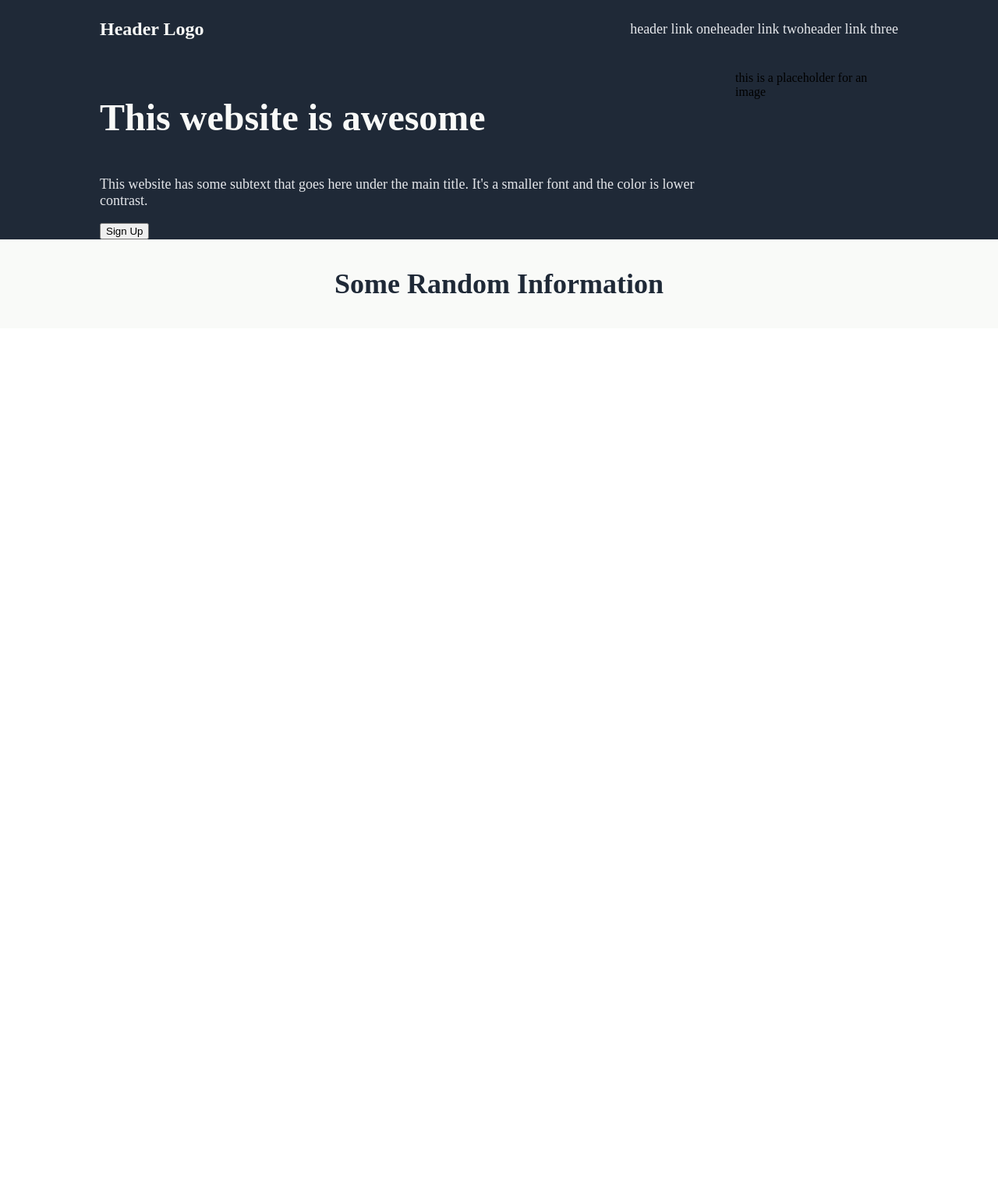
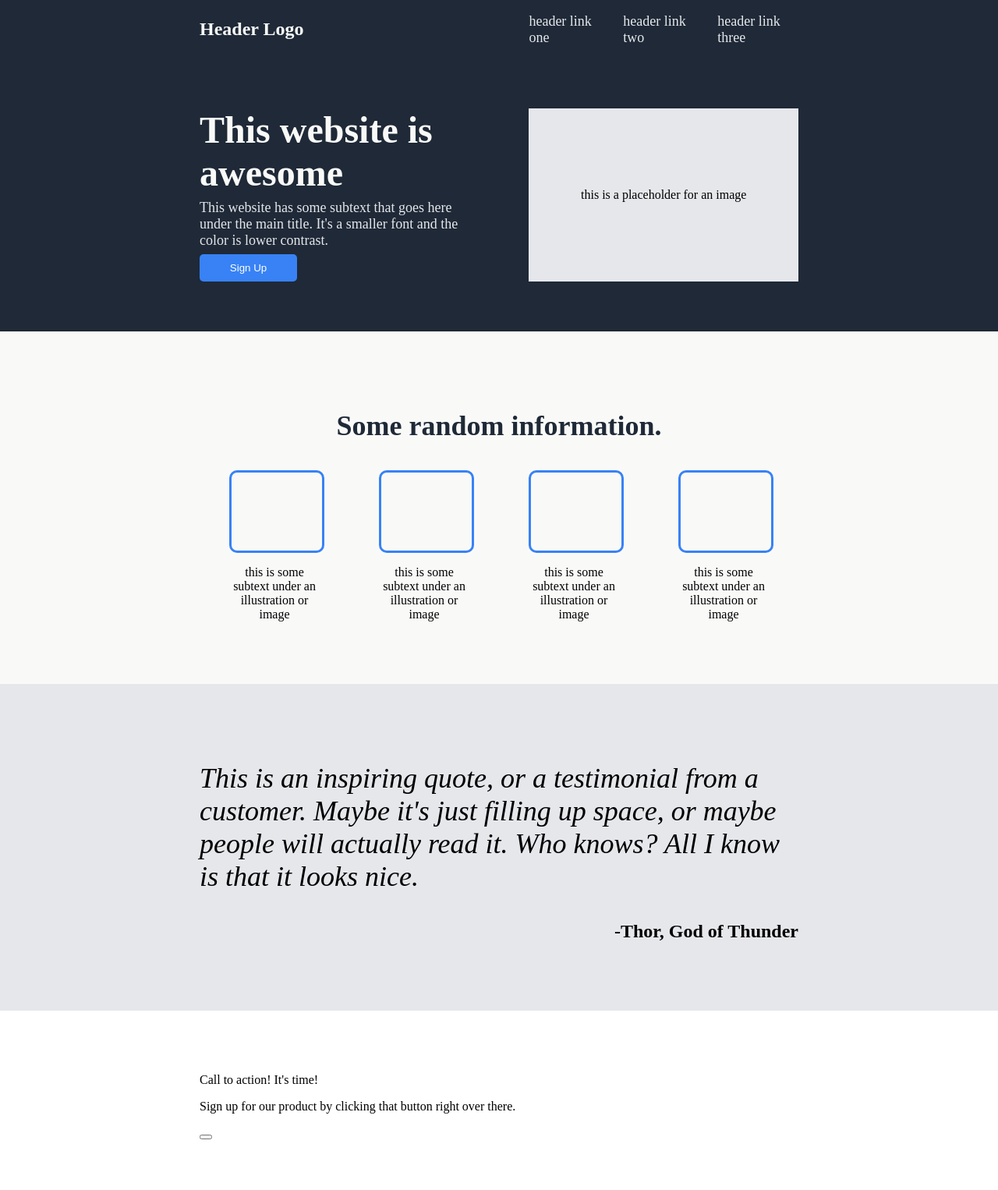
Before and after one commit to zachc92/landing-page, a plain HTML site: page index.html in a window 1280 px wide. Shown: the whole page at 78% size. Before the commit the page ends 800 px from the top, so only its background shows below. Drawn offline with Linux system fonts and the light colour scheme.

Commit message:
finished sections 2 and 3, moved some css declarations around, and started on section 4

```diff
--- a/index.html
+++ b/index.html
@@ -17,7 +17,7 @@
         </ul>
     </div>
     <div class="main-container">
-        <div class="section-one">
+        <div class=" section section-one">
             <div class="one-left">
                 <p class="hero-text">This website is awesome</p>
                 <p class="hero-subtext">This website has some subtext that goes here under the main title. It's a smaller font and the color is lower contrast.</p>
@@ -27,20 +27,39 @@
                 <p class="image-placeholder">this is a placeholder for an image</p>
             </div>
         </div>
-        <div class="section-two">
-            <p class="section-two-header">Some Random Information</p>
+        <div class="section section-two">
+            <p class="section-two-header">Some random information.</p>
             <div class="illustrations">
                 <div class="card">
                     <div class="card-img"></div>
+                    <p>this is some subtext under an illustration or image</p>
                 </div>
                 <div class="card">
                     <div class="card-img"></div>
+                    <p>this is some subtext under an illustration or image</p>
                 </div>
                 <div class="card">
                     <div class="card-img"></div>
+                    <p>this is some subtext under an illustration or image</p>
                 </div>
                 <div class="card">
                     <div class="card-img"></div>
+                    <p>this is some subtext under an illustration or image</p>
+                </div>
+            </div>
+        </div>
+        <div class="section section-three">
+            <p class="quote">This is an inspiring quote, or a testimonial from a customer. Maybe it's just filling up space, or maybe people will actually read it. Who knows? All I know is that it looks nice.</p>
+            <p class="attribution">-Thor, God of Thunder</p>
+        </div>
+        <div class="section section-four">
+            <div class="call-to-action">
+                <div class="call-left">
+                    <p class="call-header">Call to action! It's time!</p>
+                    <p class="call-subtext">Sign up for our product by clicking that button right over there.</p>
+                </div>
+                <div class="call-right">
+                    <button class="call-button"></button>
                 </div>
             </div>
         </div>
--- a/styles.css
+++ b/styles.css
@@ -6,19 +6,23 @@ body {
     display: flex;
     background: #1f2937;
     justify-content: space-between;
-    padding-left: 10%;
-    padding-right: 10%;
+    padding-left: 20%;
+    padding-right: 20%;
 }
 
 .header ul {
     display: flex;
-    justify-content: space-evenly;
+    justify-content: space-between;
     align-items: center;
+    width: 45%;
+    overflow: none;
     list-style-type: none;
+    padding: 0;
 }
 
 .header li {
     padding: 0;
+    width: 30%;
 }
 
 .header a {
@@ -38,19 +42,32 @@ body {
     flex-direction: column;
 }
 
+.section {
+    padding: 5% 20% 5% 20%;
+}
+
 .section-one {
     display: flex;
+    justify-content: space-between;
     background: #1f2937;
-    padding-left: 10%;
-    padding-right: 10%;
 }
 
 .one-left {
-    flex: auto;
+    width: 45%;
+}
+
+.one-left p {
+    margin-top: 0;
+    margin-bottom: 2%;
 }
 
 .one-right {
-    flex: auto;
+    width: 45%;
+    background-color: #e5e7eb;
+    display: flex;
+    justify-content: center;
+    align-items: center;
+    text-align: center;
 }
 
 .hero-text {
@@ -64,10 +81,17 @@ body {
     color: #e5e7eb;
 }
 
+.hero-button {
+    color: white;
+    background-color: #3882f6;
+    border: none;
+    border-radius: 5px;
+    height: 35px;
+    width: 125px;
+}
+
 .section-two {
     background-color: #f9faf8;
-    padding-left: 10%;
-    padding-right: 10%;
     text-align: center;
 }
 
@@ -79,8 +103,33 @@ body {
 
 .illustrations {
     display: flex;
+    justify-content: space-around;
 }
 
 .card {
+    width: 15%;
+}
 
+.card-img {
+    height: 100px;
+    width: 100%;
+    border: solid;
+    border-radius: 10px;
+    border-color: #3882f6;
 }
+
+.section-three {
+    background-color: #e5e7eb;
+}
+
+.quote {
+    font-size: 36px;
+    font-weight: lighter;
+    font-style: italic;
+}
+
+.attribution {
+    font-size: 24px;
+    text-align: right;
+    font-weight: bold
+}
```
